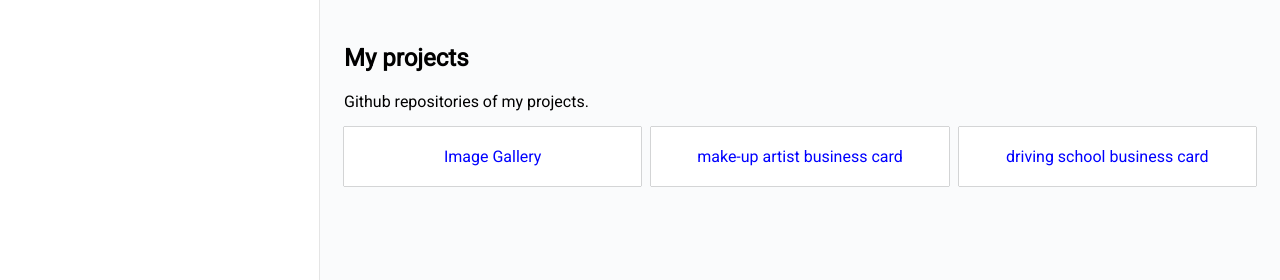
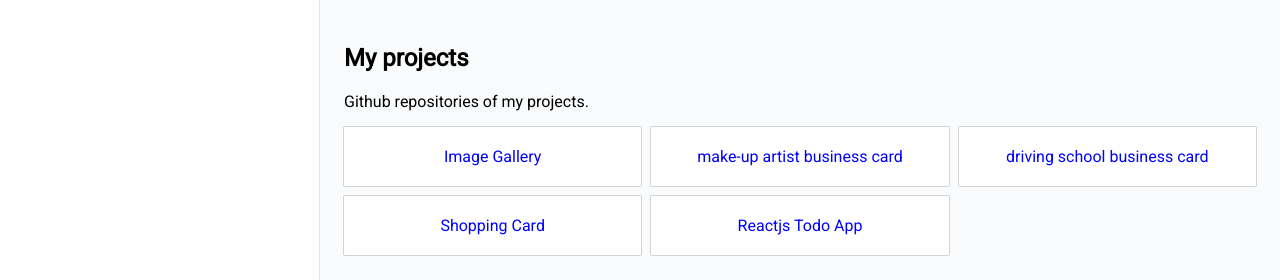
Before and after one commit to gluharski/gluharski, a plain HTML site: page index.html in a window 1280 px wide. Shown: the top 280 px of the page. Drawn offline with Linux system fonts and the light colour scheme.

Commit message:
added new projects

```diff
--- a/index.html
+++ b/index.html
@@ -61,6 +61,14 @@
         <a href="https://github.com/gluharski/libra" target="_blank">driving school business card</a>
       </div>
 
+      <div>
+        <a href="https://github.com/gluharski/shoppingcard" target="_blank">Shopping Card</a>
+      </div>
+
+      <div>
+        <a href="https://github.com/gluharski/todo" target="_blank">Reactjs Todo App</a>
+      </div>
+
     </section>
 
 
```
